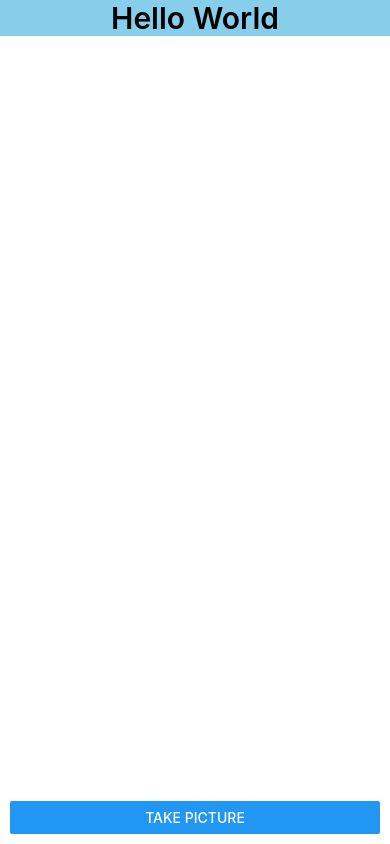
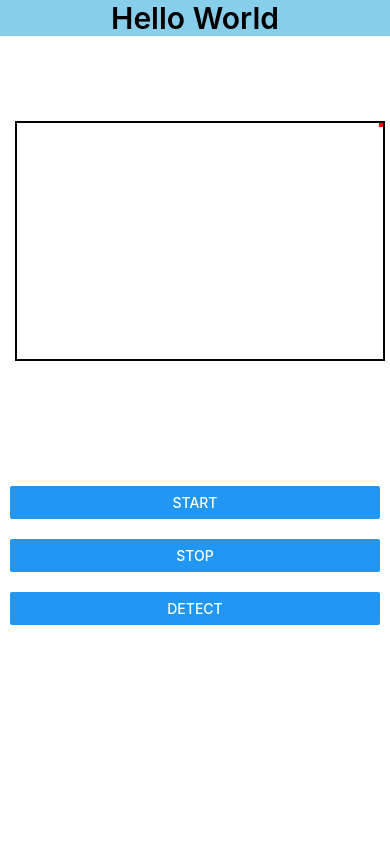
Before and after one commit to anuj-c/smart-glass, a React Native app: screen / in a window 390 px wide. Built offline with nearby package versions, Linux system fonts and the light colour scheme.

Commit message:
added tflite object detection, added timeout (not working)

```diff
--- a/App.js
+++ b/App.js
@@ -1,10 +1,65 @@
 /* eslint-disable react-native/no-inline-styles */
 import React, {useState} from 'react';
-import {Button, StyleSheet, Text, View} from 'react-native';
+import {
+  Button,
+  Image,
+  StyleSheet,
+  Text,
+  View,
+  NativeModules,
+} from 'react-native';
 import {UvcCamera} from 'react-native-uvc-camera';
 
 const App = () => {
   const [view, setView] = useState(false);
+  const [boundingBox, setBoundingBox] = useState({
+    bottom: 371,
+    left: 375,
+    right: 715,
+    top: 140,
+  });
+  const [theuri, setTheuri] = useState(
+    'file:///data/user/0/com.smart_g/cache/Camera/d90d36fb-050c-46c4-aaa6-8a94c527eb0b.jpg',
+  );
+
+  let refCamera = React.createRef();
+  // const [counterId, setCounterId] = useState(null);
+  let counterId;
+
+  const {ObjectDetection} = NativeModules;
+
+  if (view) {
+    const tempcounterId = setInterval(async () => {
+      const data = await refCamera.takePictureAsync();
+      await runFunction(data.uri);
+    }, 5000);
+    // setCounterId(tempcounterId);
+    counterId = tempcounterId;
+  }
+
+  const runFunction = async (uri) => {
+    ObjectDetection.detectObjects(uri).then((res) =>{
+      console.log(res);
+    }).catch((e) => {
+      console.log(e);
+    })
+    // console.log(res);
+
+    // setTheuri(res);
+  };
+
+  // useEffect(() => {
+  //   const takePhoto = async () => {
+  //     if (view) {
+  //       const tempcounterId = setInterval(async () => {
+  //         const data = await refCamera.takePictureAsync();
+  //         console.log(data);
+  //       }, 1000);
+  //       setCounterId(tempcounterId);
+  //     }
+  //   };
+  //   takePhoto();
+  // }, [view]);
 
   return (
     <View style={[styles.container]}>
@@ -13,11 +68,38 @@ const App = () => {
       </View>
       <View style={[{marginBottom: 50}, styles.viewContainer]}>
         {view && (
-          <UvcCamera ref={this.refCamera} style={styles.camera} rotation={90} />
+          <UvcCamera
+            ref={ref => {
+              refCamera = ref;
+            }}
+            style={styles.camera}
+            rotation={90}
+          />
         )}
+        <Image
+          source={{
+            uri: theuri,
+          }}
+          style={{width: 240, height: 370}}
+        />
+        <View style={[styles.boundingBox]} />
       </View>
-      <View style={[styles.button]}>
-        <Button title="Take Picture" onPress={() => setView(true)} />
+      <View>
+        <View style={[styles.button]}>
+          <Button title="Start" onPress={() => setView(true)} />
+        </View>
+        <View style={[styles.button]}>
+          <Button
+            title="Stop"
+            onPress={() => {
+              setView(false);
+              clearInterval(counterId);
+            }}
+          />
+        </View>
+        <View style={[styles.button]}>
+          <Button title="Detect" onPress={() => runFunction()} />
+        </View>
       </View>
     </View>
   );
@@ -32,16 +114,27 @@ const styles = StyleSheet.create({
     position: 'relative',
     width: 240,
     height: 370,
-    transform: [{rotate: '90deg'}],
+    // transform: [{rotate: '90deg'}],
+  },
+  boundingBox: {
+    position: 'absolute',
+    borderColor: 'red',
+    borderWidth: 2,
+    backgroundColor: 'red',
+    zIndex: 100,
   },
   viewContainer: {
-    position: 'absolute',
     top: 0,
+    width: 240,
+    height: 370,
     marginLeft: 80,
+    // backgroundColor: 'black',
+    borderColor: 'black',
+    borderWidth: 2,
+    transform: [{rotate: '90deg'}],
+    position: 'relative',
   },
   button: {
-    position: 'absolute',
-    bottom: 0,
     width: '100%',
     padding: 10,
   },
```
Also changed, not shown: 7 other files (tests, documents, lock files or other folders).
